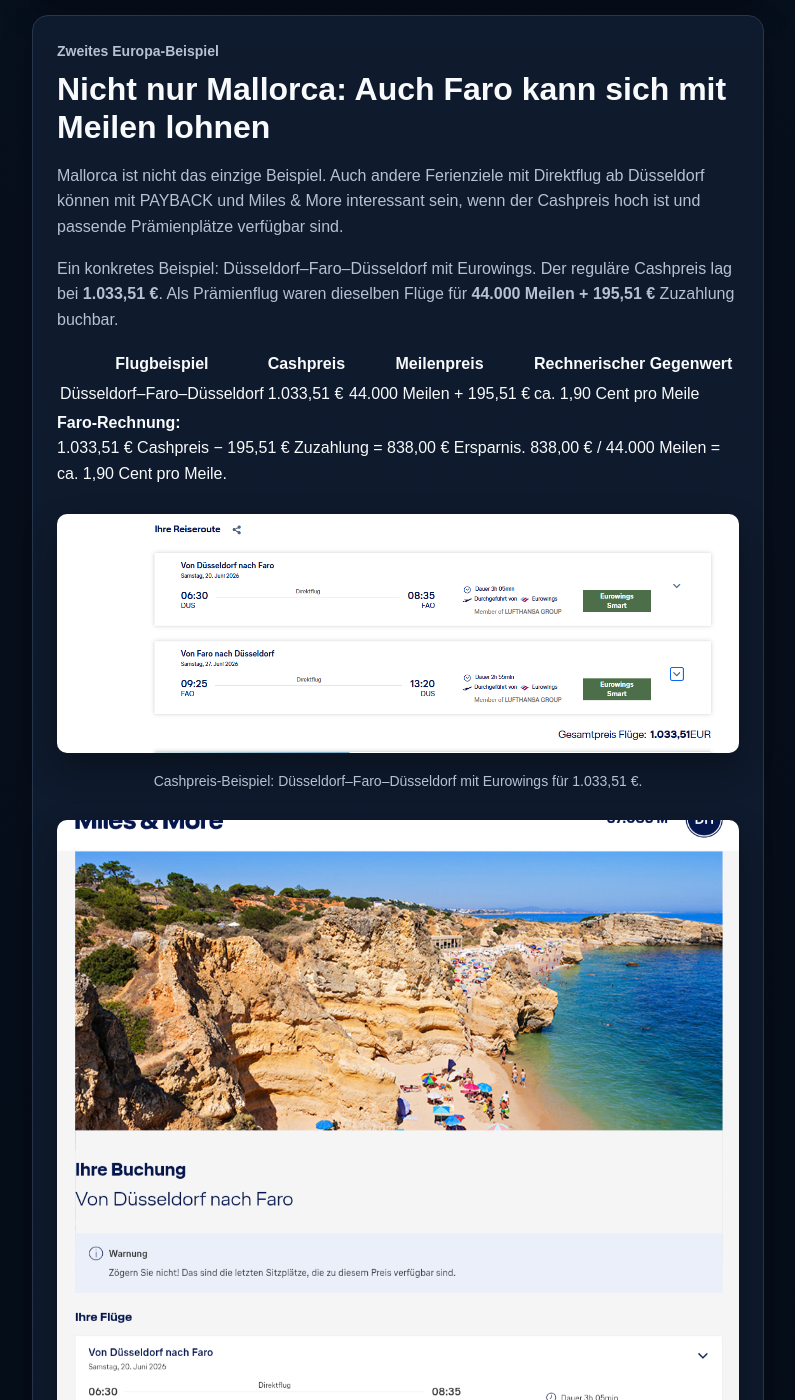
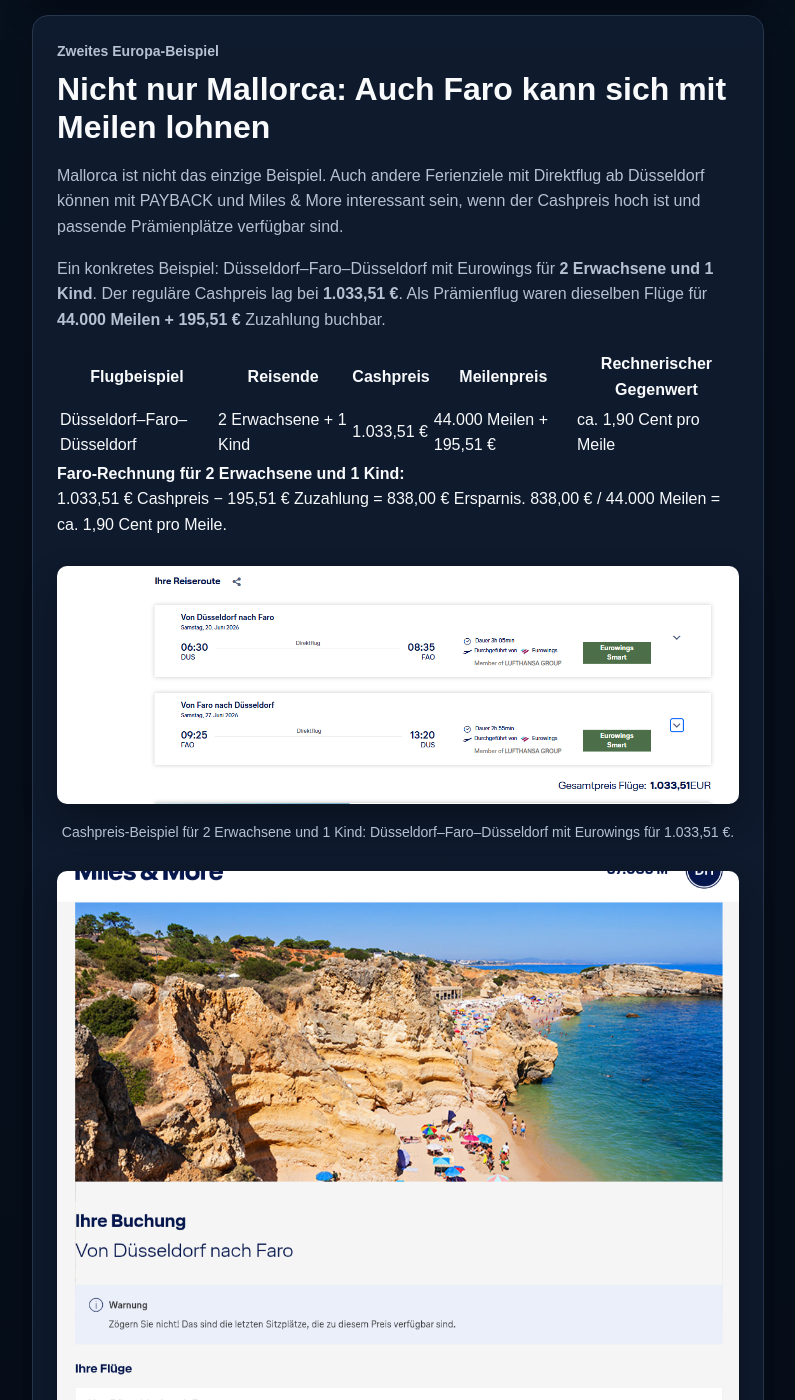
Before and after one commit to Praemienflug-Planer/miles-planer, a Jekyll site: the page built from meilen-sammeln/payback-mallorca/index.html, in a window 1280 px wide and 1400 px high, scrolled down 5533 px. Shown: the whole window, without its empty margins (68-863 px from the left). Built offline with Jekyll 4.4.1, drawn with Linux system fonts in a browser that asks for light colours; some of the changed text lies outside the part shown.

Commit message:
Clarify Faro example passenger count

```diff
--- a/meilen-sammeln/payback-mallorca/index.html
+++ b/meilen-sammeln/payback-mallorca/index.html
@@ -132,17 +132,17 @@
             <p class="eyebrow">Zweites Europa-Beispiel</p>
             <h2>Nicht nur Mallorca: Auch Faro kann sich mit Meilen lohnen</h2>
             <p>Mallorca ist nicht das einzige Beispiel. Auch andere Ferienziele mit Direktflug ab Düsseldorf können mit PAYBACK und Miles &amp; More interessant sein, wenn der Cashpreis hoch ist und passende Prämienplätze verfügbar sind.</p>
-            <p>Ein konkretes Beispiel: Düsseldorf–Faro–Düsseldorf mit Eurowings. Der reguläre Cashpreis lag bei <strong>1.033,51 €</strong>. Als Prämienflug waren dieselben Flüge für <strong>44.000 Meilen + 195,51 €</strong> Zuzahlung buchbar.</p>
+            <p>Ein konkretes Beispiel: Düsseldorf–Faro–Düsseldorf mit Eurowings für <strong>2 Erwachsene und 1 Kind</strong>. Der reguläre Cashpreis lag bei <strong>1.033,51 €</strong>. Als Prämienflug waren dieselben Flüge für <strong>44.000 Meilen + 195,51 €</strong> Zuzahlung buchbar.</p>
             <table class="comparison-table">
-              <thead><tr><th>Flugbeispiel</th><th>Cashpreis</th><th>Meilenpreis</th><th>Rechnerischer Gegenwert</th></tr></thead>
+              <thead><tr><th>Flugbeispiel</th><th>Reisende</th><th>Cashpreis</th><th>Meilenpreis</th><th>Rechnerischer Gegenwert</th></tr></thead>
               <tbody>
-                <tr><td>Düsseldorf–Faro–Düsseldorf</td><td>1.033,51 €</td><td>44.000 Meilen + 195,51 €</td><td>ca. 1,90 Cent pro Meile</td></tr>
+                <tr><td>Düsseldorf–Faro–Düsseldorf</td><td>2 Erwachsene + 1 Kind</td><td>1.033,51 €</td><td>44.000 Meilen + 195,51 €</td><td>ca. 1,90 Cent pro Meile</td></tr>
               </tbody>
             </table>
-            <div class="formula-box"><strong>Faro-Rechnung:</strong><br>1.033,51 € Cashpreis − 195,51 € Zuzahlung = 838,00 € Ersparnis. 838,00 € / 44.000 Meilen = ca. 1,90 Cent pro Meile.</div>
+            <div class="formula-box"><strong>Faro-Rechnung für 2 Erwachsene und 1 Kind:</strong><br>1.033,51 € Cashpreis − 195,51 € Zuzahlung = 838,00 € Ersparnis. 838,00 € / 44.000 Meilen = ca. 1,90 Cent pro Meile.</div>
             <div class="screenshot-grid" aria-label="Nachweise zum Faro-Beispiel">
-              <figure class="article-image"><a href="/miles-planer/images/faro_cash_2026.png" target="_blank" rel="noopener noreferrer"><img src="/miles-planer/images/faro_cash_2026.png" alt="Screenshot Cashpreis Düsseldorf nach Faro mit Eurowings: 1.033,51 Euro" loading="lazy"></a><figcaption>Cashpreis-Beispiel: Düsseldorf–Faro–Düsseldorf mit Eurowings für 1.033,51 €.</figcaption></figure>
-              <figure class="article-image"><a href="/miles-planer/images/faro_award_2026.png" target="_blank" rel="noopener noreferrer"><img src="/miles-planer/images/faro_award_2026.png" alt="Screenshot Miles and More Prämienflug Düsseldorf nach Faro: 44.000 Meilen plus 195,51 Euro" loading="lazy"></a><figcaption>Prämienflug-Beispiel: dieselben Flüge für 44.000 Meilen + 195,51 € Zuzahlung.</figcaption></figure>
+              <figure class="article-image"><a href="/miles-planer/images/faro_cash_2026.png" target="_blank" rel="noopener noreferrer"><img src="/miles-planer/images/faro_cash_2026.png" alt="Screenshot Cashpreis Düsseldorf nach Faro mit Eurowings für 2 Erwachsene und 1 Kind: 1.033,51 Euro" loading="lazy"></a><figcaption>Cashpreis-Beispiel für 2 Erwachsene und 1 Kind: Düsseldorf–Faro–Düsseldorf mit Eurowings für 1.033,51 €.</figcaption></figure>
+              <figure class="article-image"><a href="/miles-planer/images/faro_award_2026.png" target="_blank" rel="noopener noreferrer"><img src="/miles-planer/images/faro_award_2026.png" alt="Screenshot Miles and More Prämienflug Düsseldorf nach Faro für 2 Erwachsene und 1 Kind: 44.000 Meilen plus 195,51 Euro" loading="lazy"></a><figcaption>Prämienflug-Beispiel für 2 Erwachsene und 1 Kind: dieselben Flüge für 44.000 Meilen + 195,51 € Zuzahlung.</figcaption></figure>
             </div>
             <p>Dieses Beispiel zeigt, warum Europa-Flüge nicht pauschal schlecht sein müssen. Der Wert entsteht nicht durch die Strecke an sich, sondern durch die Kombination aus hohem Ferien-Cashpreis, niedrigerer Zuzahlung und verfügbarer Prämienbuchung. Wichtig bleibt: Es ist eine Momentaufnahme, kein dauerhaft garantierter Preis.</p>
           </div>
```
Also changed, not shown: other parts of meilen-sammeln/payback-mallorca/index.html (+1 -1 lines).
